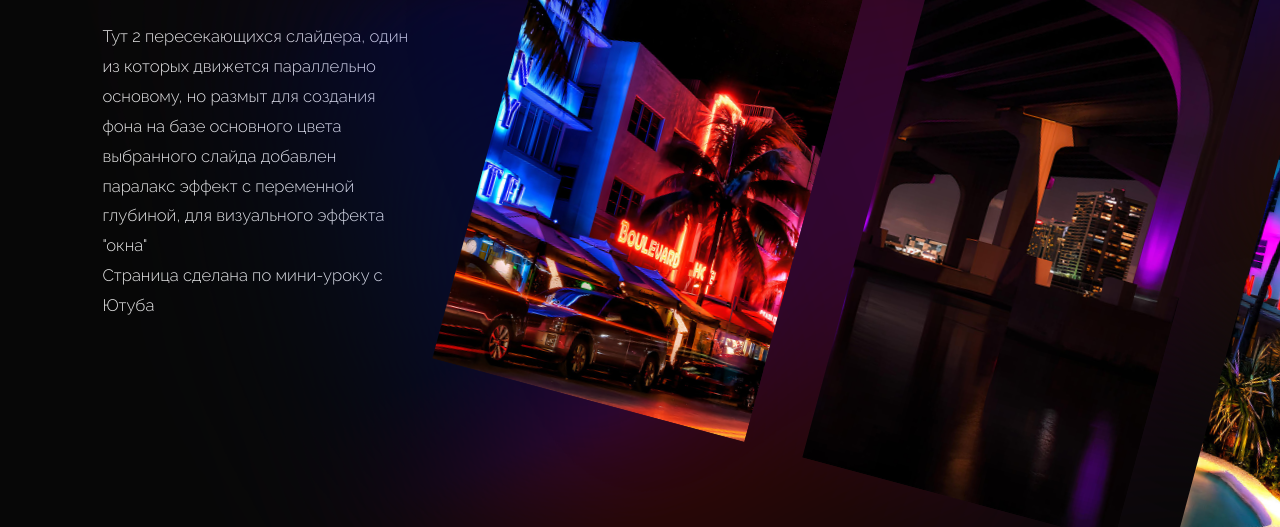
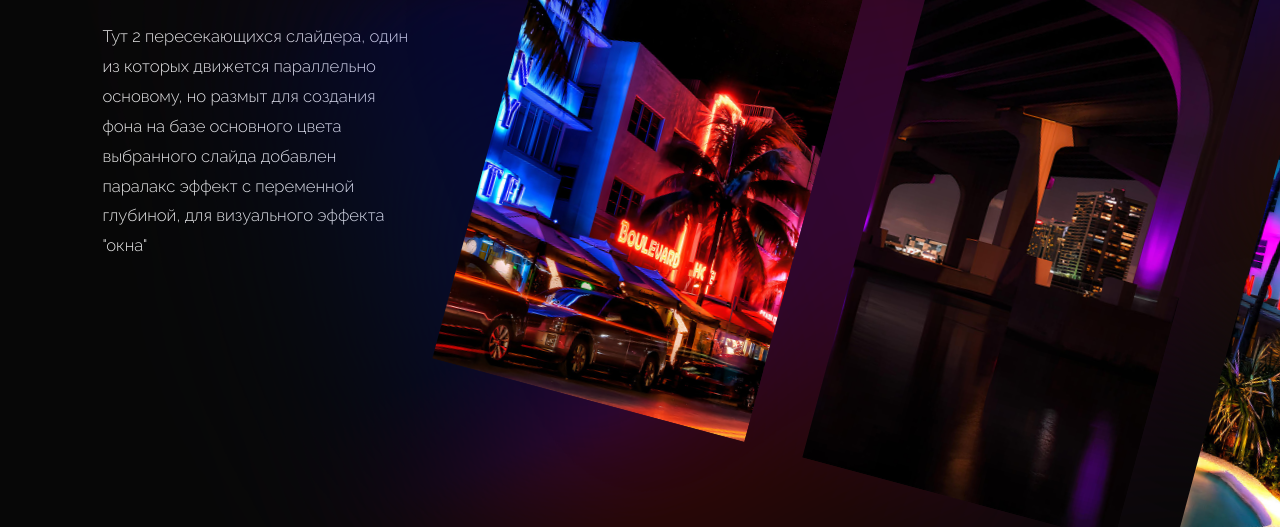
Before and after one commit to MidoriNoKame/miami, a plain HTML site: page index.html in a window 1280 px wide. Shown: the part 273-800 px from the top of the page. Drawn offline with Linux system fonts and the light colour scheme.

Commit message:
Update index.html

```diff
--- a/index.html
+++ b/index.html
@@ -12,8 +12,7 @@
     <div class="description">
         <div class="logo">Miami</div>
         <p>Тут 2 пересекающихся слайдера, один из которых движется параллельно основому, но размыт для создания фона на базе основного цвета выбранного слайда
-            добавлен паралакс эффект с переменной глубиной, для визуального эффекта "окна" <br>
-            Страница сделана по мини-уроку с Ютуба
+            добавлен паралакс эффект с переменной глубиной, для визуального эффекта "окна"
         </p>
     </div>
 
```
